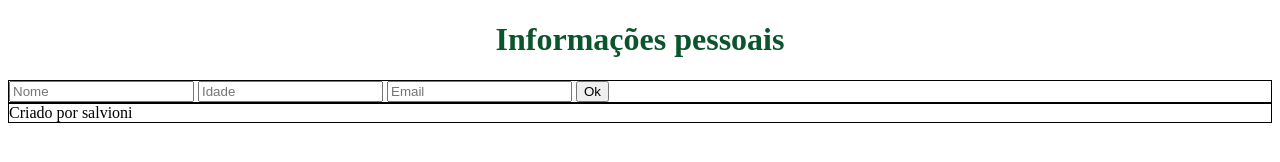
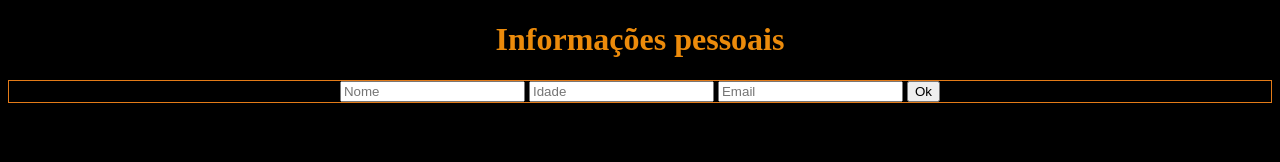
Before and after one commit to salvioni/programacao_web_cc_4, a plain HTML site: page index.html in a window 1280 px wide. Drawn offline with Linux system fonts and the light colour scheme.

Commit message:
javascript

```diff
--- a/style.css
+++ b/style.css
@@ -1,13 +1,20 @@
 
 #titulo {
-    color: rgb(10, 85, 43);
+    color: rgb(236, 139, 11);
     text-align: center;
 }
 
 .entradas-formulario {
+    text-align: center;
+    border: 1px solid;
+    border-color: rgb(228, 123, 24);
+}
+
+.rodape {
+
     border: 1px solid;
 }
 
-.rodape {
-    border: 1px solid;
+body{
+    background-color: black;
 }
```
